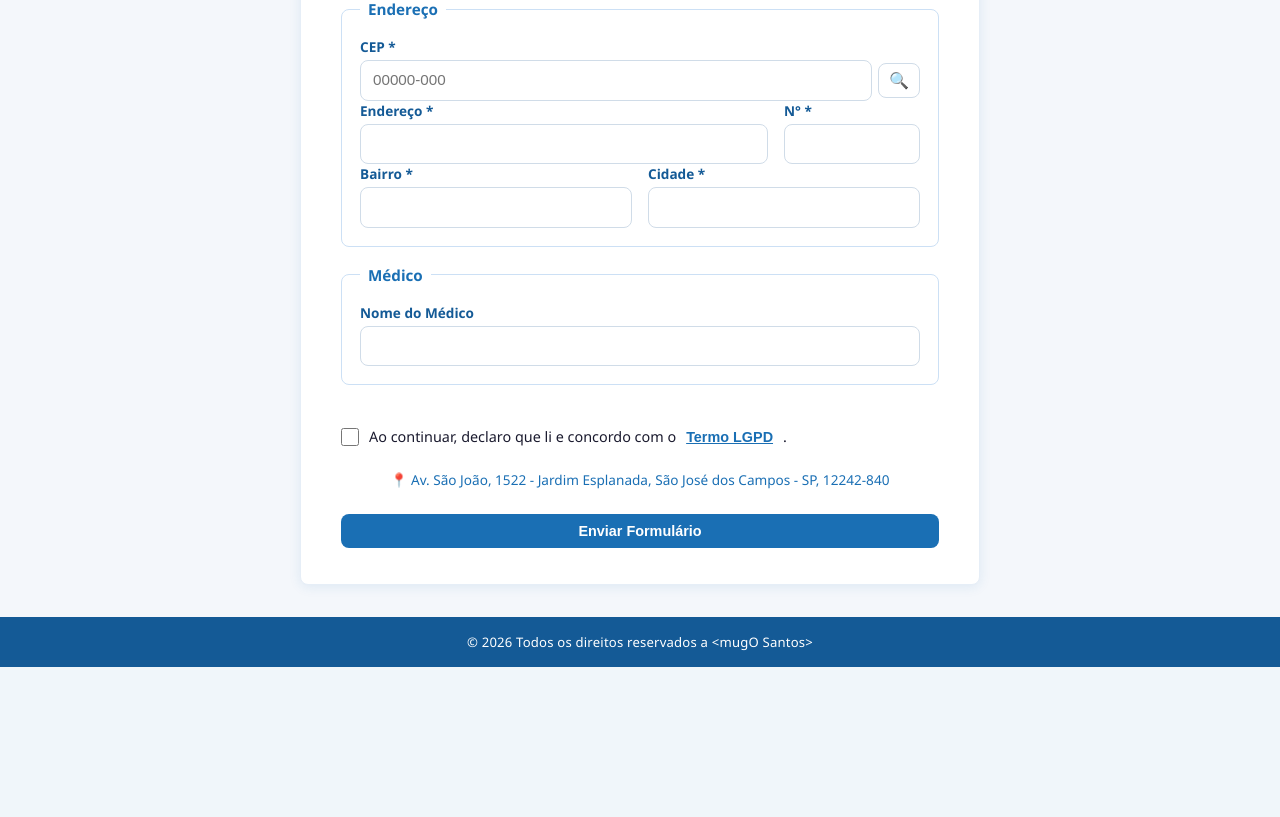
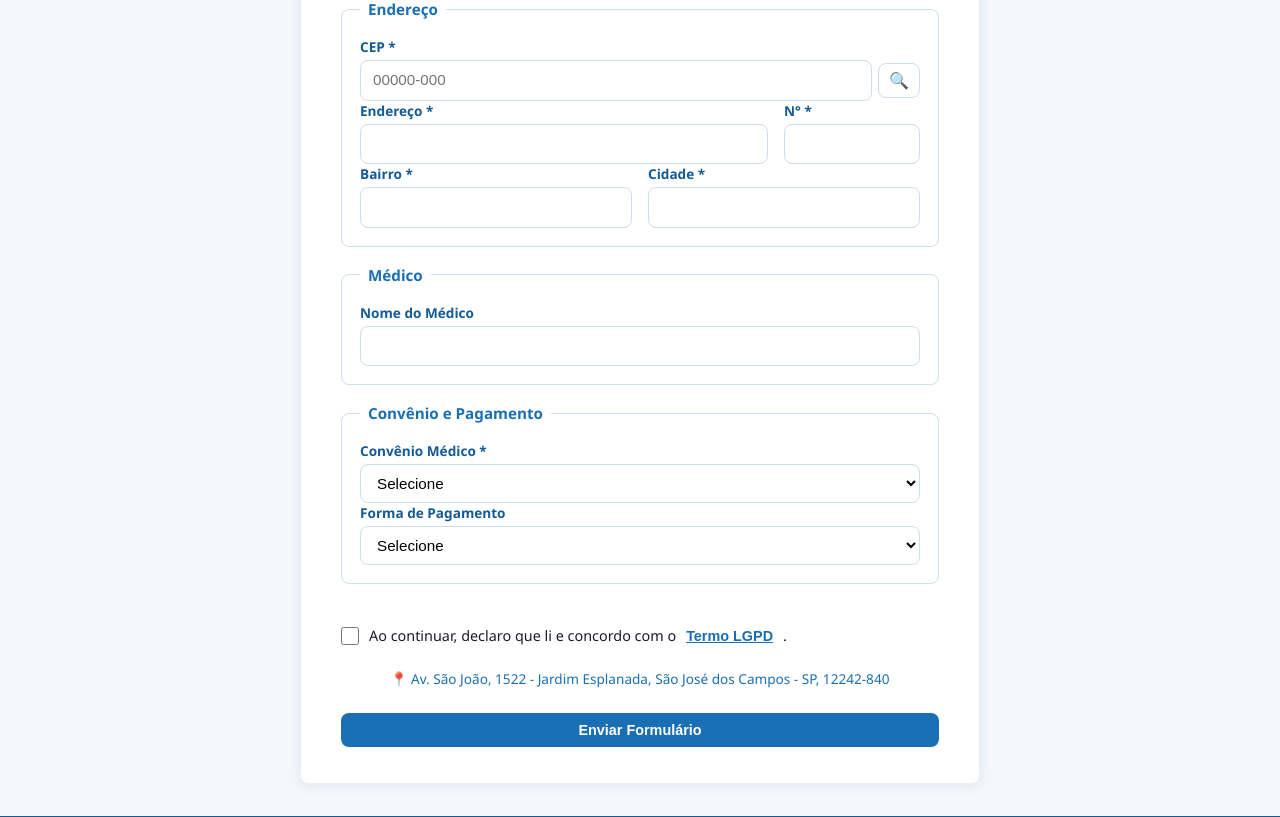
Before and after one commit to mugO-Santos/formulariO, a Flask app: page /formulario in a window 1280 px wide. Shown: the part 694-1511 px from the top of the page. Before the commit the page ends 1361 px from the top, so only its background shows below. Run offline with Flask 3, Linux system fonts and the light colour scheme.

Commit message:
Adicionar fluxo de convenio e forma de pagamento

```diff
--- a/app/__init__.py
+++ b/app/__init__.py
@@ -43,11 +43,7 @@ def create_app():
     # ── Configuração ──────────────────────────────────────────────
     app.config["SECRET_KEY"] = os.environ.get("SECRET_KEY") or secrets.token_urlsafe(48)
     _db_url = os.environ.get("DATABASE_URL", "sqlite:///formulario.db")
-    _engine_options = {
-        "pool_pre_ping": True,
-        "pool_recycle": int(os.environ.get("DB_POOL_RECYCLE", "300")),
-        "pool_timeout": int(os.environ.get("DB_POOL_TIMEOUT", "30")),
-    }
+    _engine_options = {}
 
     # pg8000 requires postgresql+pg8000:// dialect prefix
     if _db_url.startswith("postgres://"):
@@ -55,8 +51,13 @@ def create_app():
     elif _db_url.startswith("postgresql://"):
         _db_url = _db_url.replace("postgresql://", "postgresql+pg8000://", 1)
 
-    # pg8000 não aceita sslmode/channel_binding na URL; usa ssl_context separadamente
     if "postgresql+pg8000://" in _db_url:
+        _engine_options.update({
+            "pool_pre_ping": True,
+            "pool_recycle": int(os.environ.get("DB_POOL_RECYCLE", "300")),
+            "pool_timeout": int(os.environ.get("DB_POOL_TIMEOUT", "30")),
+        })
+        # pg8000 não aceita sslmode/channel_binding na URL; usa ssl_context separadamente
         _db_url = re.sub(r"[?&]sslmode=[^&]*", "", _db_url)
         _db_url = re.sub(r"[?&]channel_binding=[^&]*", "", _db_url)
         _db_url = re.sub(r"\?&", "?", _db_url).rstrip("?").rstrip("&")
@@ -245,6 +246,7 @@ def _ensure_runtime_schema_updates():
     _ensure_column(inspector, "pacientes", "convenio_nome", "VARCHAR(120)")
     _ensure_column(inspector, "pacientes", "convenio_numero", "VARCHAR(60)")
     _ensure_column(inspector, "pacientes", "convenio_validade", "DATE")
+    _ensure_column(inspector, "pacientes", "forma_pagamento", "VARCHAR(30)")
     _ensure_column(inspector, "pacientes", "indicacao", "VARCHAR(120)")
     _ensure_varchar_length(inspector, "pacientes", "numero", 40)
 
--- a/app/routes/formulario.py
+++ b/app/routes/formulario.py
@@ -7,6 +7,15 @@ from app.models import Paciente, Log
 from app.fuzzy import buscar_medico
 
 bp = Blueprint("formulario", __name__)
+
+
+def _normalizar_convenio_tipo(form_data):
+    valor = (form_data.get("convenio_tipo", "") or "").strip()
+    if valor in {"Convenio", "Convênio", "convenio"}:
+        return "Convenio"
+    if valor in {"Particular", "particular"}:
+        return "Particular"
+    return None
 
 
 def _validar_campos_obrigatorios(form_data):
@@ -31,6 +40,16 @@ def _validar_campos_obrigatorios(form_data):
         if not valor:
             raise ValueError(f"O campo '{label}' é obrigatório.")
 
+    convenio_tipo = _normalizar_convenio_tipo(form_data)
+    if not convenio_tipo:
+        raise ValueError("Selecione se o paciente é Particular ou possui Convênio Médico.")
+
+    if convenio_tipo == "Convenio":
+        if not (form_data.get("convenio_nome", "") or "").strip():
+            raise ValueError("Informe o nome do convênio.")
+        if not (form_data.get("convenio_numero", "") or "").strip():
+            raise ValueError("Informe o número da carteirinha do convênio.")
+
     if not form_data.get("aceite_lgpd"):
         raise ValueError("Você precisa aceitar o termo LGPD para continuar.")
 
@@ -52,6 +71,7 @@ def _validar_tamanhos_campos(form_data):
         "cidade": "Cidade",
         "convenio_nome": "Convênio",
         "convenio_numero": "N° da carteirinha",
+        "forma_pagamento": "Forma de pagamento",
         "indicacao": "Indicação",
     }
 
@@ -98,6 +118,13 @@ def _montar_paciente(form_data, medico, clinica_id=None):
     else:
         convenio_validade = None
 
+    convenio_tipo = _normalizar_convenio_tipo(form_data)
+    convenio_nome = None
+    convenio_numero = None
+    if convenio_tipo == "Convenio":
+        convenio_nome = form_data.get("convenio_nome", "").strip() or None
+        convenio_numero = form_data.get("convenio_numero", "").strip() or None
+
     nome_medico = form_data.get("nome_medico", "").strip()
     return Paciente(
         nome=nome,
@@ -114,9 +141,10 @@ def _montar_paciente(form_data, medico, clinica_id=None):
         numero=form_data.get("numero", "").strip() or None,
         bairro=form_data.get("bairro", "").strip() or None,
         cidade=form_data.get("cidade", "").strip() or None,
-        convenio_nome=form_data.get("convenio_nome", "").strip() or None,
-        convenio_numero=form_data.get("convenio_numero", "").strip() or None,
+        convenio_nome=convenio_nome,
+        convenio_numero=convenio_numero,
         convenio_validade=convenio_validade,
+        forma_pagamento=(form_data.get("forma_pagamento", "").strip() or None),
         indicacao=form_data.get("indicacao", "").strip() or None,
         medico_id=medico.id if medico else None,
         clinica_id=medico.clinica_id if medico else clinica_id,
--- a/app/static/js/formulario.js
+++ b/app/static/js/formulario.js
@@ -65,6 +65,27 @@ if (cepInput) {
   });
 }
 
+// Toggle do bloco de convênio
+const convenioTipo = document.getElementById('convenio_tipo');
+const convenioDetalhes = document.getElementById('convenio-detalhes');
+const convenioNome = document.getElementById('convenio_nome');
+const convenioNumero = document.getElementById('convenio_numero');
+
+function toggleConvenioDetalhes() {
+  if (!convenioTipo || !convenioDetalhes) return;
+  const mostrar = convenioTipo.value === 'Convenio' || convenioTipo.value === 'Convênio';
+  convenioDetalhes.style.display = mostrar ? 'flex' : 'none';
+  if (!mostrar) {
+    if (convenioNome) convenioNome.value = '';
+    if (convenioNumero) convenioNumero.value = '';
+  }
+}
+
+if (convenioTipo) {
+  convenioTipo.addEventListener('change', toggleConvenioDetalhes);
+  toggleConvenioDetalhes();
+}
+
 // Toggle visibilidade de senha
 const btnVerSenha = document.getElementById('btn-ver-senha');
 if (btnVerSenha) {
--- a/app/templates/formulario.html
+++ b/app/templates/formulario.html
@@ -126,6 +126,41 @@
         </div>
       </fieldset>
 
+      <fieldset class="form-section">
+        <legend>Convênio e Pagamento</legend>
+
+        <div class="form-group">
+          <label for="convenio_tipo">Convênio Médico *</label>
+          <select id="convenio_tipo" name="convenio_tipo" required>
+            <option value="" {% if not dados.get('convenio_tipo') %}selected{% endif %}>Selecione</option>
+            <option value="Particular" {% if dados.get('convenio_tipo') == 'Particular' %}selected{% endif %}>Particular</option>
+            <option value="Convenio" {% if dados.get('convenio_tipo') == 'Convenio' or dados.get('convenio_tipo') == 'Convênio' %}selected{% endif %}>Convênio</option>
+          </select>
+        </div>
+
+        <div id="convenio-detalhes" class="form-row" style="display: none;">
+          <div class="form-group">
+            <label for="convenio_nome">Nome do Convênio *</label>
+            <input type="text" id="convenio_nome" name="convenio_nome" value="{{ dados.get('convenio_nome','') }}" />
+          </div>
+          <div class="form-group">
+            <label for="convenio_numero">Número da carteirinha *</label>
+            <input type="text" id="convenio_numero" name="convenio_numero" value="{{ dados.get('convenio_numero','') }}" />
+          </div>
+        </div>
+
+        <div class="form-group">
+          <label for="forma_pagamento">Forma de Pagamento</label>
+          <select id="forma_pagamento" name="forma_pagamento">
+            <option value="" {% if not dados.get('forma_pagamento') %}selected{% endif %}>Selecione</option>
+            <option value="Dinheiro" {% if dados.get('forma_pagamento') == 'Dinheiro' %}selected{% endif %}>Dinheiro</option>
+            <option value="Pix" {% if dados.get('forma_pagamento') == 'Pix' %}selected{% endif %}>Pix</option>
+            <option value="Debito" {% if dados.get('forma_pagamento') == 'Debito' %}selected{% endif %}>Débito</option>
+            <option value="Credito" {% if dados.get('forma_pagamento') == 'Credito' %}selected{% endif %}>Crédito</option>
+          </select>
+        </div>
+      </fieldset>
+
       <!-- Aceite LGPD -->
       <div class="lgpd-box">
         <label class="lgpd-box__aceite">
```
Also changed, not shown: tests/test_formulario_convenio.py (added, +48 -0 lines).
